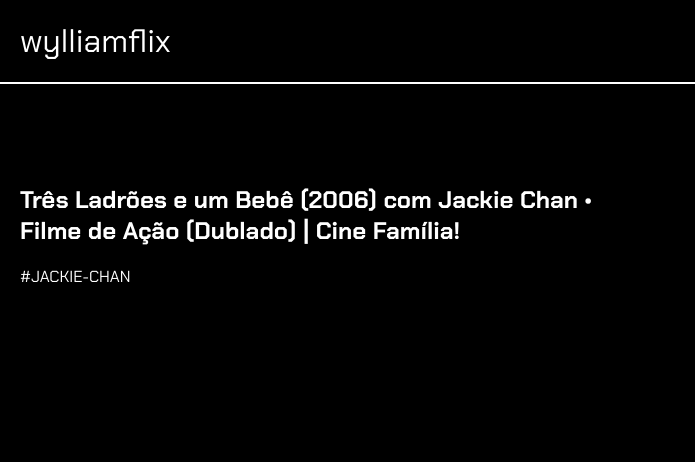
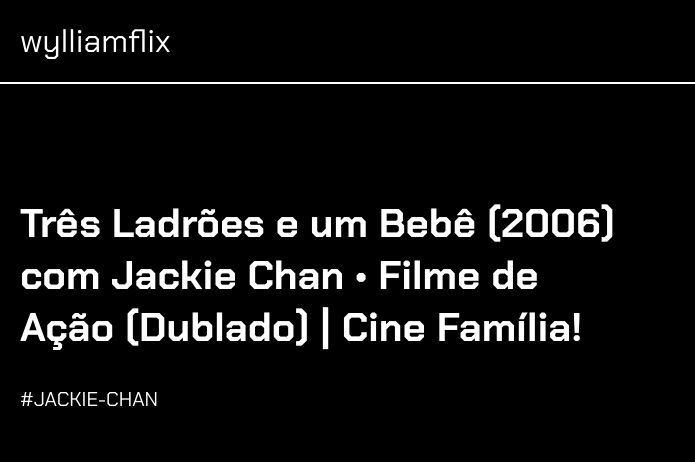
Before and after one commit to Wylliam635/flix888, a plain HTML site: page index.html in a window 1280 px wide. Shown: the top 462 px of the page, 0-695 px from the left. Drawn offline with Linux system fonts and the light colour scheme.

Commit message:
Update styles.css

```diff
--- a/styles.css
+++ b/styles.css
@@ -3,7 +3,6 @@
     background: black;
     margin: 0px;
     font-family: "Chakra Petch", sans-serif;
-    margin-bottom: 100px;
 }
 header {
     border-bottom: solid 2px rgb(255, 255, 255);
@@ -21,7 +20,14 @@
 .chamada-texto {
     margin-right: 5%;
 }
-img {
+h1 {
+    font-size: 40px;
+  }
+
+  p {
+    font-size: 20px;
+  }
+  img {
     height: 200px;
   }
   .categoria-videos {
```
